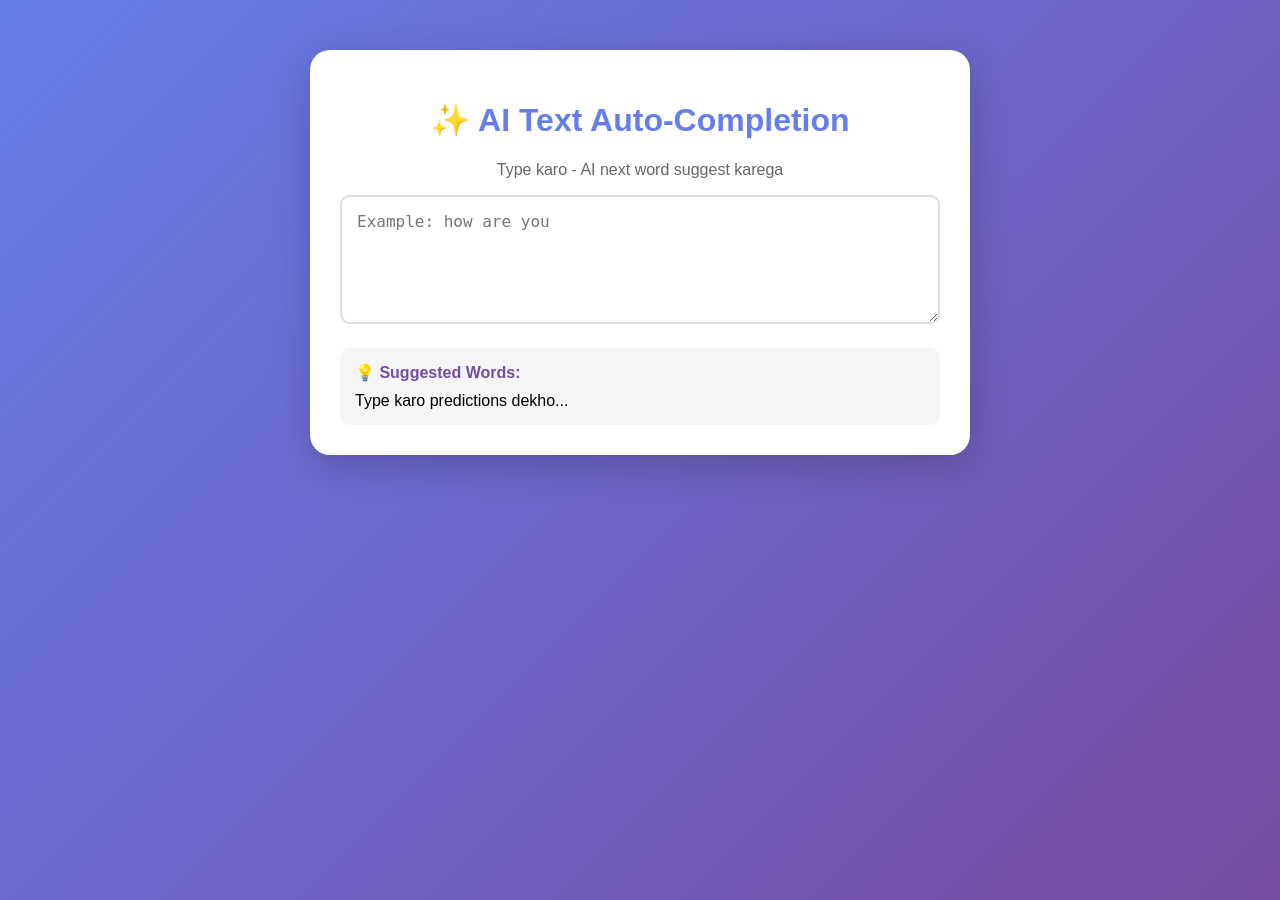
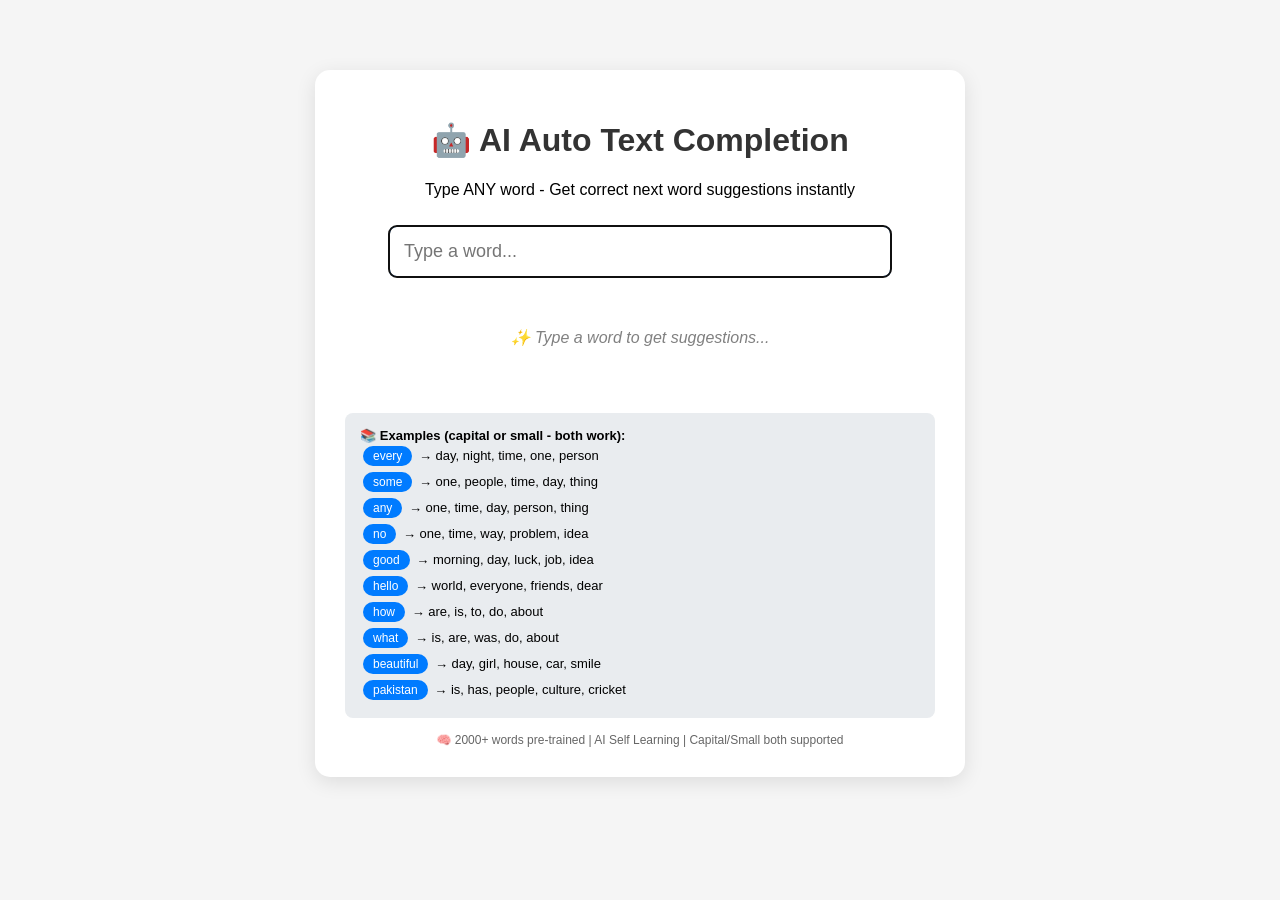
Before and after one commit to areeba2811/my-first-project, a Flask app: page / in a window 1280 px wide. After the commit the page ends 782 px from the top, so only its background shows below. Run offline with Flask 3, Linux system fonts and the light colour scheme.

Commit message:
Update index.html

```diff
--- a/templates/index.html
+++ b/templates/index.html
@@ -1,131 +1,180 @@
 <!DOCTYPE html>
 <html>
 <head>
-    <meta charset="UTF-8">
-    <title>AI Text Auto-Completion</title>
+    <title>AI Auto Text Completion</title>
     <style>
         body {
             font-family: Arial, sans-serif;
-            background: linear-gradient(135deg, #667eea 0%, #764ba2 100%);
-            min-height: 100vh;
-            padding: 50px;
-            margin: 0;
+            max-width: 650px;
+            margin: 50px auto;
+            text-align: center;
+            padding: 20px;
+            background: #f5f5f5;
         }
         .container {
-            max-width: 600px;
-            margin: auto;
             background: white;
             padding: 30px;
-            border-radius: 20px;
-            box-shadow: 0 10px 40px rgba(0,0,0,0.2);
+            border-radius: 15px;
+            box-shadow: 0 5px 20px rgba(0,0,0,0.1);
         }
         h1 {
-            color: #667eea;
-            text-align: center;
+            color: #333;
         }
-        p {
-            text-align: center;
-            color: #666;
-        }
-        textarea {
-            width: 100%;
-            padding: 15px;
-            font-size: 16px;
-            border: 2px solid #ddd;
-            border-radius: 10px;
-            font-family: monospace;
-            box-sizing: border-box;
-        }
-        textarea:focus {
-            outline: none;
-            border-color: #667eea;
+        input {
+            width: 80%;
+            padding: 14px;
+            font-size: 18px;
+            border: 2px solid #007bff;
+            border-radius: 8px;
+            margin: 10px 0;
         }
         .suggestions {
-            background: #f5f5f5;
+            margin-top: 20px;
+            min-height: 80px;
+        }
+        button {
+            background: #007bff;
+            color: white;
+            padding: 10px 20px;
+            margin: 5px;
+            border: none;
+            border-radius: 5px;
+            cursor: pointer;
+            font-size: 16px;
+        }
+        button:hover {
+            background: #0056b3;
+            transform: scale(1.02);
+        }
+        .loading {
+            color: gray;
+            font-style: italic;
+            padding: 20px;
+        }
+        .example {
+            margin-top: 25px;
             padding: 15px;
-            border-radius: 10px;
-            margin-top: 20px;
+            background: #e9ecef;
+            border-radius: 8px;
+            font-size: 13px;
+            text-align: left;
         }
-        .suggestion-title {
-            font-weight: bold;
-            color: #764ba2;
-            margin-bottom: 10px;
+        .example span {
+            display: inline-block;
+            background: #007bff;
+            color: white;
+            padding: 3px 10px;
+            border-radius: 15px;
+            margin: 3px;
+            font-size: 12px;
         }
-        .suggestion-list {
-            display: flex;
-            flex-wrap: wrap;
-            gap: 10px;
-        }
-        .suggestion-list button {
-            background: linear-gradient(135deg, #667eea, #764ba2);
-            color: white;
-            border: none;
-            padding: 8px 16px;
-            border-radius: 20px;
-            cursor: pointer;
-            font-size: 14px;
-        }
-        .suggestion-list button:hover {
-            transform: scale(1.05);
+        .stats {
+            margin-top: 15px;
+            font-size: 12px;
+            color: #666;
         }
     </style>
 </head>
 <body>
 <div class="container">
-    <h1>✨ AI Text Auto-Completion</h1>
-    <p>Type karo - AI next word suggest karega</p>
+    <h1>🤖 AI Auto Text Completion</h1>
+    <p>Type ANY word - Get correct next word suggestions instantly</p>
 
-    <textarea id="textInput" rows="5" placeholder="Example: how are you"></textarea>
+    <input type="text" id="wordInput" placeholder="Type a word...">
 
-    <div class="suggestions">
-        <div class="suggestion-title">💡 Suggested Words:</div>
-        <div id="suggestionList" class="suggestion-list">
-            <span>Type karo predictions dekho...</span>
+    <div class="suggestions" id="suggestionsDiv">
+        <div class="loading">✨ Type a word to get suggestions...</div>
     </div>
+
+    <div class="example">
+        <strong>📚 Examples (capital or small - both work):</strong><br>
+        <span>every</span> → day, night, time, one, person<br>
+        <span>some</span> → one, people, time, day, thing<br>
+        <span>any</span> → one, time, day, person, thing<br>
+        <span>no</span> → one, time, way, problem, idea<br>
+        <span>good</span> → morning, day, luck, job, idea<br>
+        <span>hello</span> → world, everyone, friends, dear<br>
+        <span>how</span> → are, is, to, do, about<br>
+        <span>what</span> → is, are, was, do, about<br>
+        <span>beautiful</span> → day, girl, house, car, smile<br>
+        <span>pakistan</span> → is, has, people, culture, cricket
+    </div>
+
+    <div class="stats">
+        🧠 2000+ words pre-trained | AI Self Learning | Capital/Small both supported
     </div>
 </div>
 
 <script>
-    let typingTimer;
-    const textarea = document.getElementById('textInput');
+    const input = document.getElementById('wordInput');
+    const suggestionsDiv = document.getElementById('suggestionsDiv');
+    let timer;
 
-    textarea.addEventListener('input', function() {
-        clearTimeout(typingTimer);
-        typingTimer = setTimeout(function() {
-            const text = textarea.value;
-            if (text.trim() !== '') {
+    input.addEventListener('input', function() {
+        clearTimeout(timer);
+        const word = input.value.trim();
+
+        if (word.length >= 2) {
+            suggestionsDiv.innerHTML = '<div class="loading">🤔 AI thinking...</div>';
+            timer = setTimeout(() => {
+                fetchSuggestions(word);
+            }, 300);
+        } else if (word.length === 0) {
+            suggestionsDiv.innerHTML = '<div class="loading">✨ Type a word to get suggestions...</div>';
+        } else {
+            suggestionsDiv.innerHTML = '<div class="loading">📝 Type at least 2 letters...</div>';
+        }
+    });
+
+    function fetchSuggestions(word) {
         fetch('/predict', {
             method: 'POST',
-                    headers: {
-                        'Content-Type': 'application/json'
-                    },
-                    body: JSON.stringify({text: text})
+            headers: { 'Content-Type': 'application/json' },
+            body: JSON.stringify({ word: word })
         })
-                .then(function(response) {
-                    return response.json();
-                })
-                .then(function(data) {
-                    const suggestionDiv = document.getElementById('suggestionList');
-                    if (data.suggestions && data.suggestions.length > 0) {
-                        let html = '';
-                        for (let i = 0; i < data.suggestions.length; i++) {
-                            html += '<button onclick="insertWord(\'' + data.suggestions[i] + '\')">' + data.suggestions[i] + '</button>';
+        .then(response => response.json())
+        .then(data => showSuggestions(data.suggestions))
+        .catch(error => {
+            console.error('Error:', error);
+            suggestionsDiv.innerHTML = '<div class="loading">⚠️ Server error! Make sure server is running.</div>';
+        });
     }
-                        suggestionDiv.innerHTML = html;
+
+    function showSuggestions(suggestions) {
+        suggestionsDiv.innerHTML = '';
+        if (suggestions && suggestions.length > 0) {
+            suggestions.forEach(suggestion => {
+                const btn = document.createElement('button');
+                btn.textContent = suggestion;
+                btn.onclick = () => {
+                    const currentWord = input.value.trim();
+                    input.value = currentWord + ' ' + suggestion;
+                    suggestionsDiv.innerHTML = '<div class="loading">✨ AI learned this! Type another word...</div>';
+                    learnWordPair(currentWord, suggestion);
+                };
+                suggestionsDiv.appendChild(btn);
+            });
         } else {
-                        suggestionDiv.innerHTML = '<span>No suggestions</span>';
+            suggestionsDiv.innerHTML = '<div class="loading">😞 No suggestions. Try: hello, good, how, what, every, some</div>';
+        }
+    }
+
+    function learnWordPair(word, nextWord) {
+        fetch('/learn', {
+            method: 'POST',
+            headers: { 'Content-Type': 'application/json' },
+            body: JSON.stringify({ word: word, next_word: nextWord })
+        }).catch(e => console.log);
+    }
+
+    input.addEventListener('keypress', function(e) {
+        if (e.key === 'Enter') {
+            const firstBtn = document.querySelector('.suggestions button');
+            if (firstBtn) firstBtn.click();
         }
     });
-            }
-        }, 400);
-    });
 
-    function insertWord(word) {
-        textarea.value = textarea.value + ' ' + word + ' ';
-        textarea.focus();
-        const event = new Event('input');
-        textarea.dispatchEvent(event);
-    }
+    input.focus();
 </script>
 </body>
 </html>
```
Lines whose indentation alone changed are shown as unchanged.
